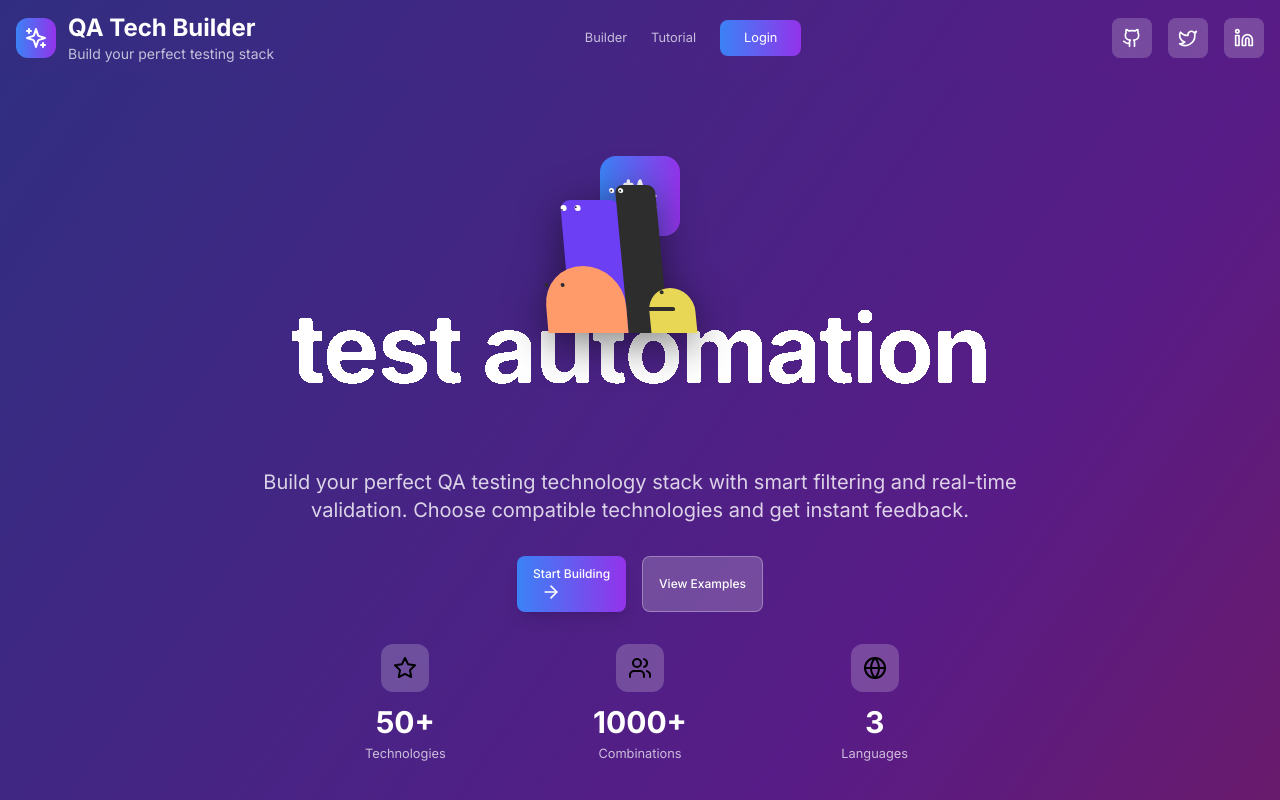
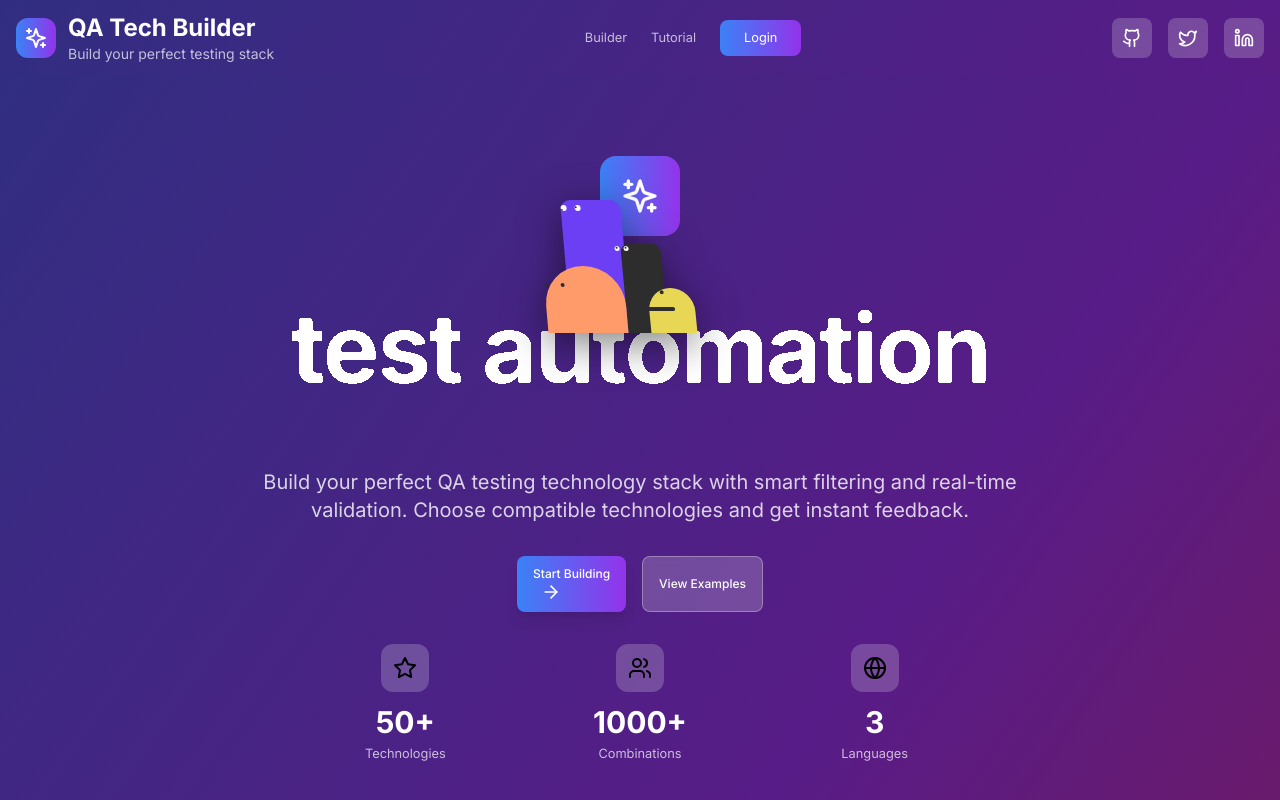
Before and after one commit to benyamin-persia/qa-tech-builder, a React (Create React App) app in the folder client/: page / in a window 1280 px wide. Shown: the top 800 px of the page. Built offline with nearby package versions, Linux system fonts and the light colour scheme; no server answers.

Commit message:
Fix: Reduce black character height by 40%

```diff
--- a/client/src/components/ui/animated-characters.js
+++ b/client/src/components/ui/animated-characters.js
@@ -166,10 +166,10 @@ const AnimatedCharacters = ({ className }) => {
       try {
         return JSON.parse(savedSizes);
       } catch (e) {
-        return { purple: 133, black: 148, orange: 67, yellow: 45 };
+        return { purple: 133, black: 89, orange: 67, yellow: 45 };
       }
     }
-    return { purple: 133, black: 148, orange: 67, yellow: 45 };
+    return { purple: 133, black: 89, orange: 67, yellow: 45 };
   });
   const [purpleLeftEyePosition, setPurpleLeftEyePosition] = useState({ x: 0, y: 0 });
   const purpleRef = useRef(null);
@@ -228,6 +228,7 @@ const AnimatedCharacters = ({ className }) => {
       }
     }
   }, [position, userProfile, updateCharactersPosition]);
+
 
   // Save sizes to localStorage
   useEffect(() => {
```
